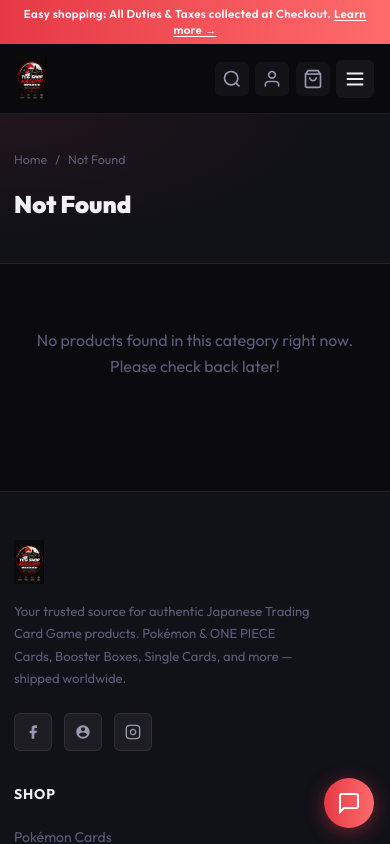
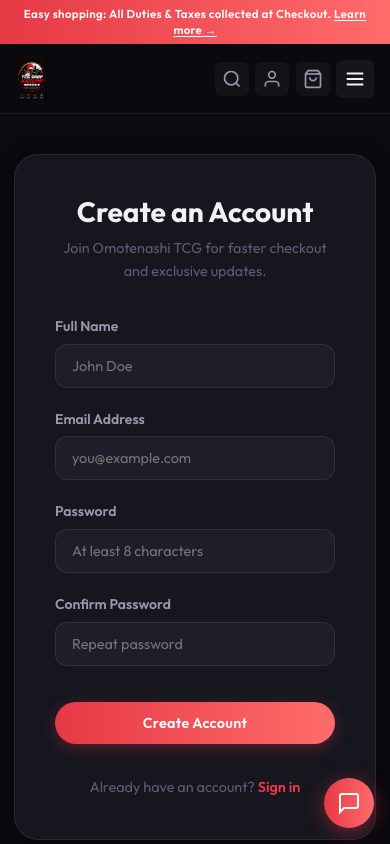
Before and after one commit to Sarkodie3/TCG-SHOP-APP, a Next.js app: page /register in a window 390 px wide. Shown: the top 844 px of the page. Built offline with nearby package versions, Linux system fonts and the light colour scheme.

Commit message:
feat: fix mobile nav and add auth pages

```diff
--- /dev/null
+++ b/src/app/register/page.js
@@ -0,0 +1,161 @@
+"use client";
+import { useState } from "react";
+import Link from "next/link";
+import { useRouter } from "next/navigation";
+
+export default function RegisterPage() {
+  const [formData, setFormData] = useState({
+    name: "",
+    email: "",
+    password: "",
+    confirmPassword: ""
+  });
+  const [error, setError] = useState("");
+  const [loading, setLoading] = useState(false);
+  const router = useRouter();
+
+  const handleChange = (e) => {
+    setFormData(prev => ({
+      ...prev,
+      [e.target.id]: e.target.value
+    }));
+  };
+
+  const handleRegister = (e) => {
+    e.preventDefault();
+    setError("");
+
+    const { name, email, password, confirmPassword } = formData;
+
+    if (!name || !email || !password || !confirmPassword) {
+      setError("Please fill in all fields.");
+      return;
+    }
+
+    if (!/^\S+@\S+\.\S+$/.test(email)) {
+      setError("Please enter a valid email address.");
+      return;
+    }
+
+    if (password.length < 8) {
+      setError("Password must be at least 8 characters long.");
+      return;
+    }
+
+    if (password !== confirmPassword) {
+      setError("Passwords do not match.");
+      return;
+    }
+
+    setLoading(true);
+
+    // Simulate API call
+    setTimeout(() => {
+      setLoading(false);
+      // For now, any registration works - redirect to login
+      router.push("/login");
+    }, 1200);
+  };
+
+  return (
+    <div className="section" style={{ minHeight: "calc(100vh - 200px)", display: "flex", alignItems: "center" }}>
+      <div className="container" style={{ width: "100%", maxWidth: "460px", margin: "0 auto" }}>
+
+        <div style={{
+          background: "var(--color-bg-card)",
+          border: "1px solid var(--color-border)",
+          borderRadius: "var(--radius-xl)",
+          padding: "2.5rem 2.5rem",
+          boxShadow: "var(--shadow-md)"
+        }}>
+
+          <div style={{ textAlign: "center", marginBottom: "2rem" }}>
+            <h1 style={{ fontSize: "1.75rem", marginBottom: "0.5rem" }}>Create an Account</h1>
+            <p style={{ color: "var(--color-text-muted)", fontSize: "0.9rem" }}>
+              Join Omotenashi TCG for faster checkout and exclusive updates.
+            </p>
+          </div>
+
+          {error && (
+            <div className="info-banner warning" style={{ margin: "0 0 1.5rem 0", padding: "1rem" }}>
+              <p>{error}</p>
+            </div>
+          )}
+
+          <form onSubmit={handleRegister} style={{ display: "flex", flexDirection: "column", gap: "1.25rem" }}>
+
+            <div className="form-group" style={{ marginBottom: 0 }}>
+              <label className="form-label" htmlFor="name">Full Name</label>
+              <input
+                id="name"
+                type="text"
+                className="form-input"
+                placeholder="John Doe"
+                value={formData.name}
+                onChange={handleChange}
+              />
+            </div>
+
+            <div className="form-group" style={{ marginBottom: 0 }}>
+              <label className="form-label" htmlFor="email">Email Address</label>
+              <input
+                id="email"
+                type="email"
+                className="form-input"
+                placeholder="you@example.com"
+                value={formData.email}
+                onChange={handleChange}
+              />
+            </div>
+
+            <div className="form-group" style={{ marginBottom: 0 }}>
+              <label className="form-label" htmlFor="password">Password</label>
+              <input
+                id="password"
+                type="password"
+                className="form-input"
+                placeholder="At least 8 characters"
+                value={formData.password}
+                onChange={handleChange}
+              />
+            </div>
+
+            <div className="form-group" style={{ marginBottom: 0 }}>
+              <label className="form-label" htmlFor="confirmPassword">Confirm Password</label>
+              <input
+                id="confirmPassword"
+                type="password"
+                className="form-input"
+                placeholder="Repeat password"
+                value={formData.confirmPassword}
+                onChange={handleChange}
+              />
+            </div>
+
+            <button
+              type="submit"
+              className="btn btn-primary"
+              style={{ width: "100%", justifyContent: "center", marginTop: "1rem" }}
+              disabled={loading}
+            >
+              {loading ? "Creating Account..." : "Create Account"}
+            </button>
+          </form>
+
+          <div style={{
+            marginTop: "2rem",
+            textAlign: "center",
+            fontSize: "0.9rem",
+            color: "var(--color-text-muted)"
+          }}>
+            Already have an account?{" "}
+            <Link href="/login" style={{ color: "var(--color-accent-primary)", fontWeight: "600" }}>
+              Sign in
+            </Link>
+          </div>
+
+        </div>
+      </div>
+    </div>
+  );
+}
--- a/src/app/responsive.css
+++ b/src/app/responsive.css
@@ -35,11 +35,11 @@
   .navbar-nav.open {
     display: flex;
     flex-direction: column;
-    position: fixed;
-    top: calc(var(--announce-height) + var(--navbar-height));
+    position: absolute;
+    top: 100%;
     left: 0;
     right: 0;
-    bottom: 0;
+    height: calc(100vh - var(--navbar-height));
     background: var(--color-bg-secondary);
     padding: 1.25rem;
     overflow-y: auto;
--- a/src/components/Navbar/Navbar.js
+++ b/src/components/Navbar/Navbar.js
@@ -138,7 +138,7 @@ export default function Navbar() {
             </button>
 
             {/* Account */}
-            <Link href="/account" className="navbar-icon-btn" aria-label="My Account">
+            <Link href="/login" className="navbar-icon-btn" aria-label="Sign In">
               <svg width="20" height="20" viewBox="0 0 24 24" fill="none" stroke="currentColor" strokeWidth="2">
                 <path d="M20 21v-2a4 4 0 0 0-4-4H8a4 4 0 0 0-4 4v2" />
                 <circle cx="12" cy="7" r="4" />
```
Also changed, not shown: src/app/login/page.js (added, +120 -0 lines).
